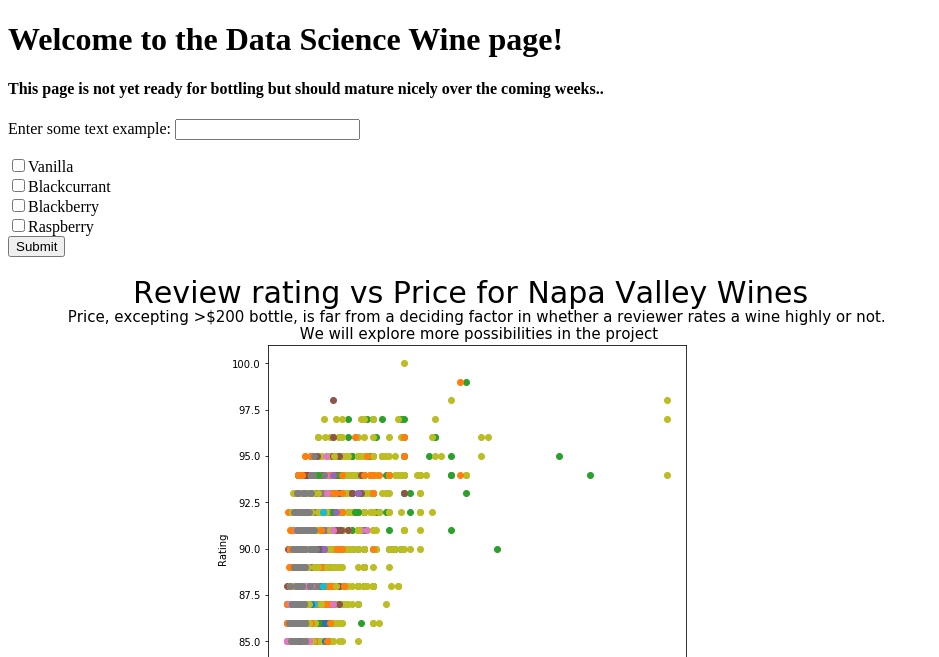
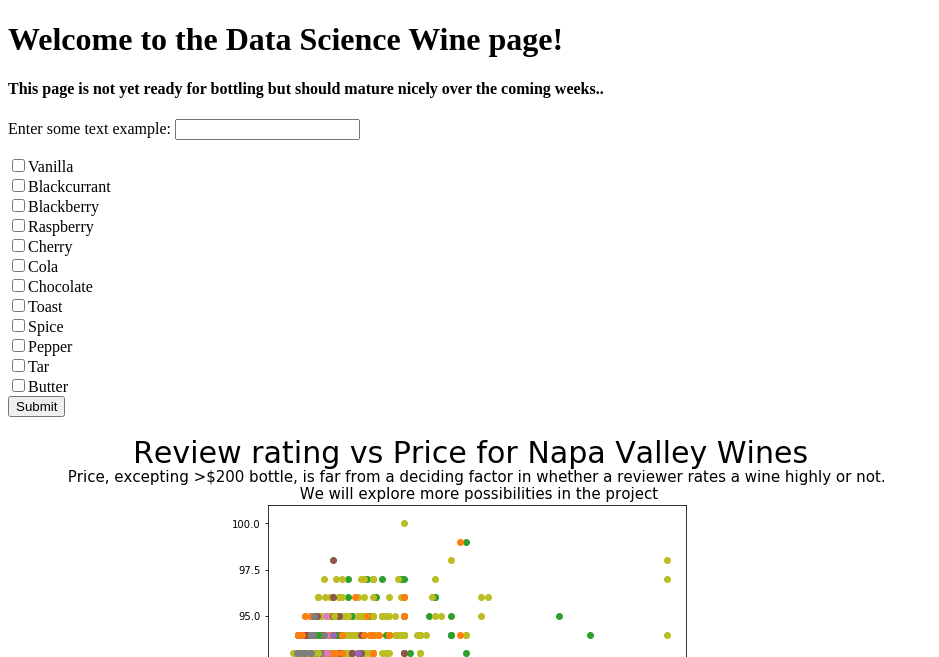
Before and after one commit to andrewneedham/Wine, a Flask app: page /index in a window 1280 px wide. Shown: the top 657 px of the page, without its empty margins (0-939 px from the left). Run offline with Flask 2, Linux system fonts and the light colour scheme; some libraries are stand-ins or nearby versions.

Commit message:
Added more flavors

```diff
--- a/templates/index.html
+++ b/templates/index.html
@@ -24,6 +24,14 @@
 					<input type="checkbox" name='nameofafunctionorsomething'>Blackcurrant<br>
 					<input type="checkbox" name='nameofafunctionorsomething'>Blackberry<br>
 					<input type="checkbox" name='nameofafunctionorsomething'>Raspberry<br>
+					<input type="checkbox" name='nameofafunctionorsomething'>Cherry<br>
+					<input type="checkbox" name='nameofafunctionorsomething'>Cola<br>
+					<input type="checkbox" name='nameofafunctionorsomething'>Chocolate<br>
+					<input type="checkbox" name='nameofafunctionorsomething'>Toast<br>
+					<input type="checkbox" name='nameofafunctionorsomething'>Spice<br>
+					<input type="checkbox" name='nameofafunctionorsomething'>Pepper<br>
+					<input type="checkbox" name='nameofafunctionorsomething'>Tar<br>
+					<input type="checkbox" name='nameofafunctionorsomething'>Butter<br>
 	    			<input type="submit" value="Submit">
 	  			</p>
 				</form>
```
